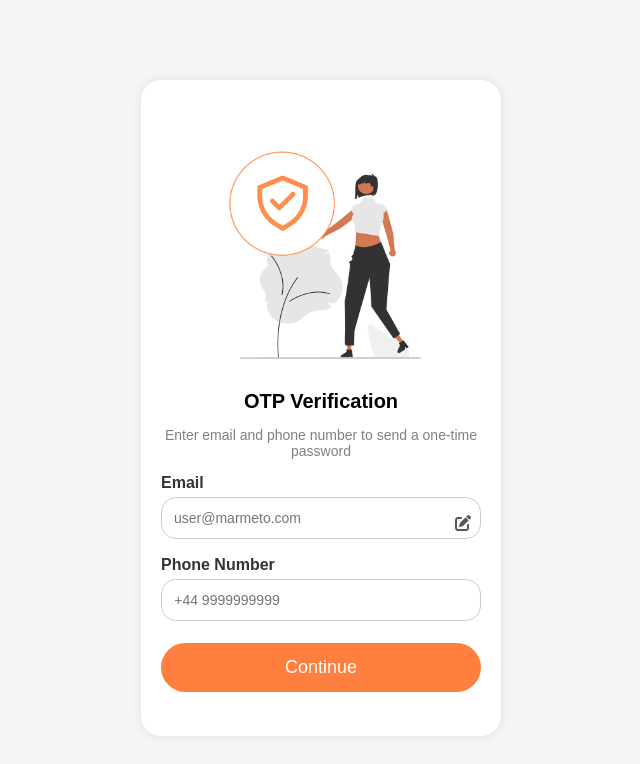
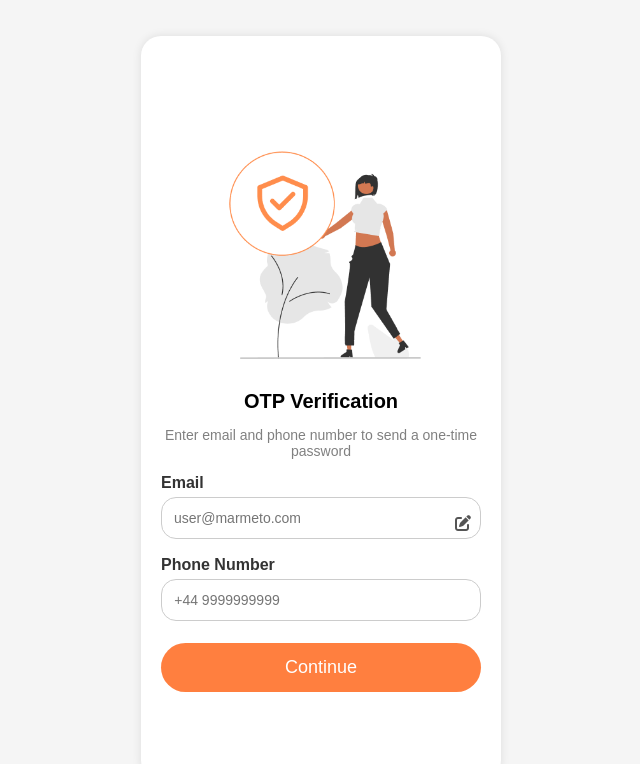
Before and after one commit to archita-behera/OTP-Verification, a plain HTML site: page index.html in a window 1280 px wide. Shown: the whole page, without its empty margins (319-959 px from the left). Drawn offline with Linux system fonts and the light colour scheme.

Commit message:
Update style.css

```diff
--- a/style.css
+++ b/style.css
@@ -20,7 +20,7 @@ body {
     width: 320px;
     box-shadow: 0px 0px 10px rgba(0, 0, 0, 0.1);
     position: fixed;
-    height: 77vh;
+    height: 88vh;
 
 }
 
```
